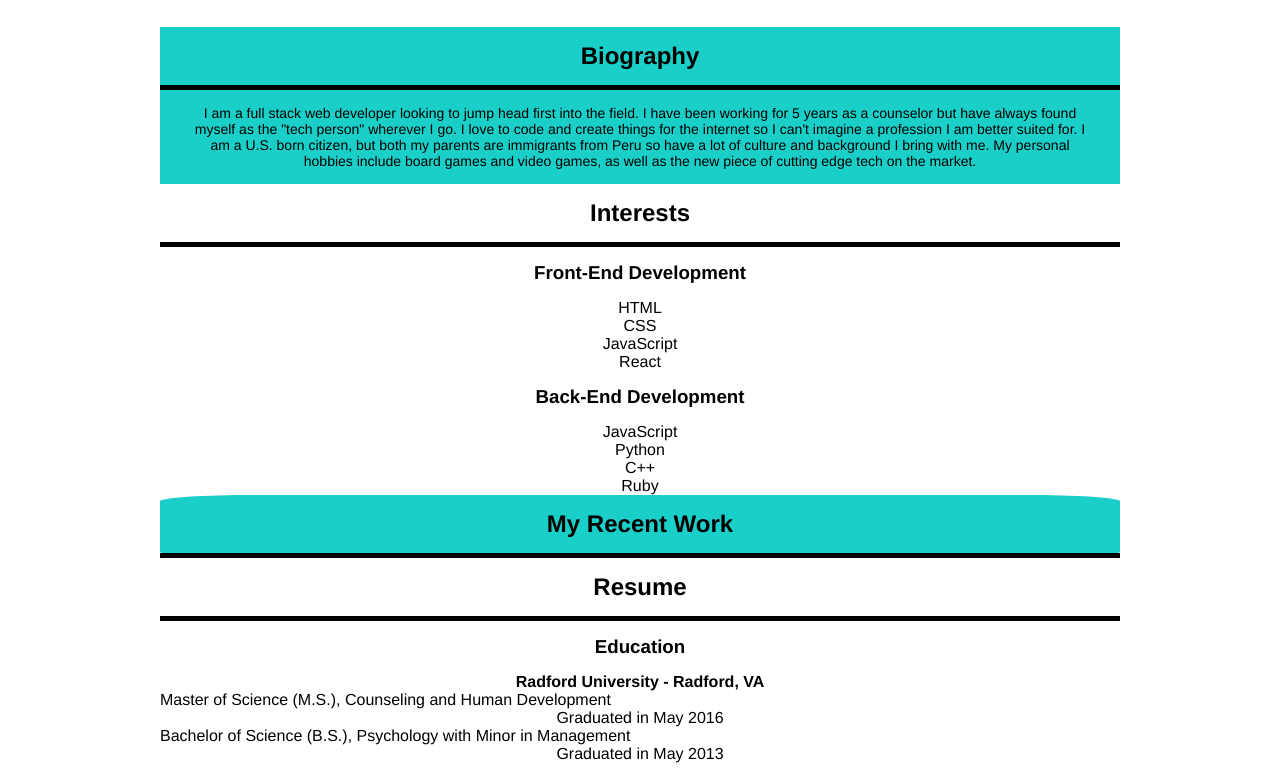
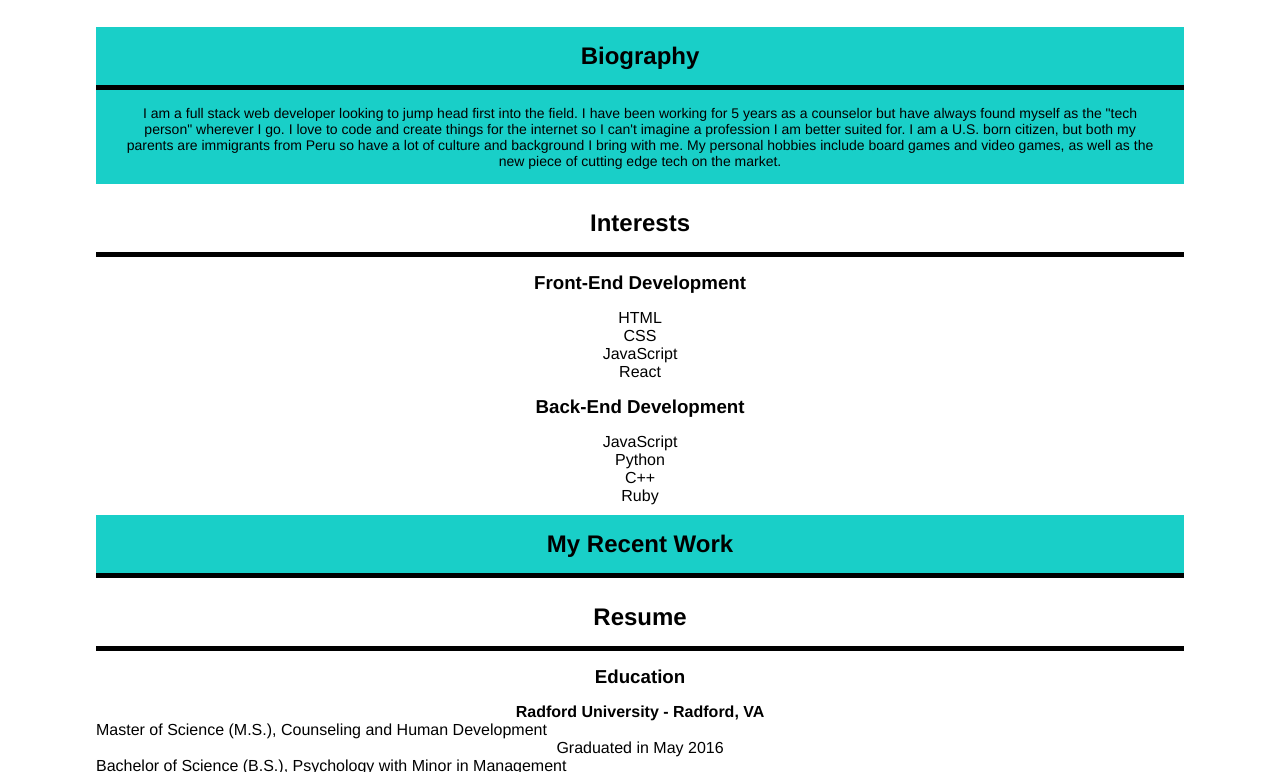
Before and after one commit to dannyramirezgd/portfolio, a plain HTML site: page index.html in a window 1280 px wide. Shown: the part 473-1245 px from the top of the page. Drawn offline with Linux system fonts and the light colour scheme.

Commit message:
fixed minor CSS issues in bio

```diff
--- a/assets/css/style.css
+++ b/assets/css/style.css
@@ -75,6 +75,7 @@ h1 {
     border: 2px solid var(--primary-color);
     justify-content: space-between;
     flex-wrap: wrap;
+    border-radius: 10%;
 }
 .name {
     font-family: Impact, Haettenschweiler, 'Arial Narrow Bold', sans-serif;
@@ -84,21 +85,17 @@ h1 {
     font-size:25px;
     font-weight: bolder;
 }
-.information{
-    width: 75%;
-    margin: 0 auto;
+section{
+    width: 85%;
+    margin: 10px auto;
     text-align: center;
     justify-content: center;
-    border-radius: 10%;
 }
 .biography{
     background: var(--primary-color);
-    text-align: center;
-    width: 100%;
-    margin: 0 auto;
 
 }
-.bio-p{
+.biography p{
     margin: 0px auto;
     padding: 15px 30px;
     background: var(--primary-color);
@@ -109,11 +106,11 @@ h1 {
     text-align: center;
     list-style: none;
 }
-.information h2 {
+h2 {
     padding: 15px 15px;
     border-bottom: 5px solid var(--secondary-color);
 }
-.information h3 {
+h3 {
     padding: 15px 15px;
 }
 .resume ul li {
--- a/index.html
+++ b/index.html
@@ -36,9 +36,9 @@
         <div class="title">Full Stack Web Developer</div>
     </h1>
     <!--Biography-->
-      <section class="information" >
-        <h2 id="bio" class="biography">Biography</h2>
-            <p class="bio-p">
+      <section class="biography" >
+        <h2 id="bio">Biography</h2>
+            <p>
                 I am a full stack web developer looking to jump head first into the
                 field. I have been working for 5 years as a counselor but have always
                 found myself as the "tech person" wherever I go. I love to code and
```
